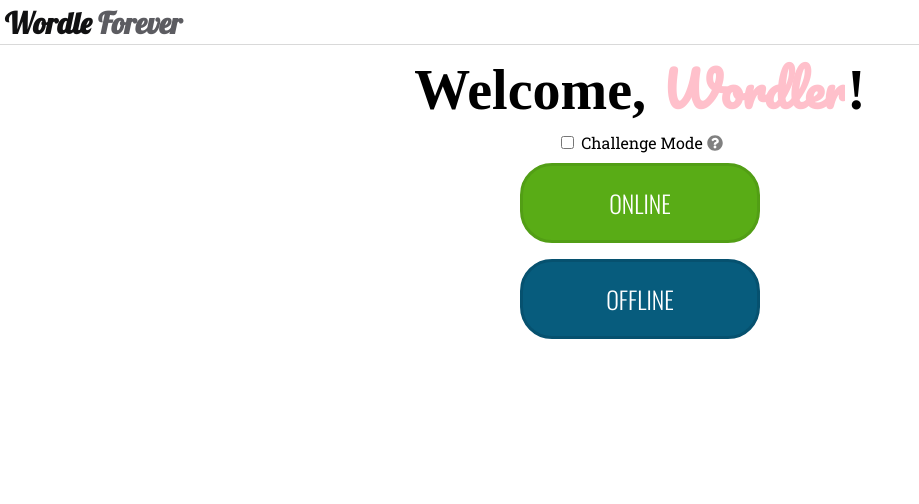
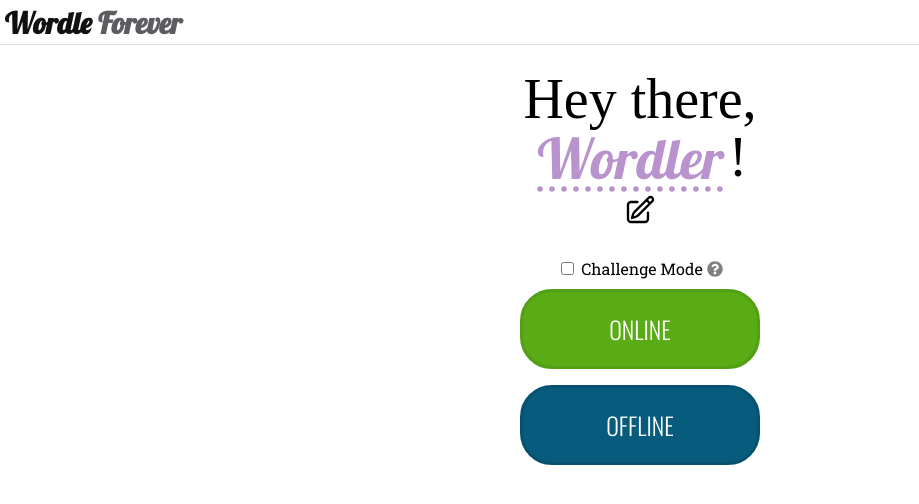
Before and after one commit to louieluuu/wordleforever, a React (Vite) app in the folder client/: page / in a window 1280 px wide. Shown: the top 504 px of the page, without its empty margins (0-919 px from the left). Built offline with nearby package versions, Linux system fonts and the light colour scheme; no server answers; the HTML template or start-up script is replaced by a standard one; a web font is replaced by a local one.

Commit message:
Style username form

```diff
--- a/client/src/components/WelcomeMessage.jsx
+++ b/client/src/components/WelcomeMessage.jsx
@@ -1,4 +1,5 @@
 import React, { useRef, useEffect } from "react"
+import { HiOutlinePencilSquare } from "react-icons/hi2"
 
 function WelcomeMessage({ username, setUsername, inputWidth, setInputWidth }) {
   const usernameRef = useRef(null)
@@ -28,31 +29,47 @@
     }
   }
 
-  function handleUserNameClick() {
+  function setCaretInvisible() {
+    usernameRef.current.style.caretColor = "transparent"
+  }
+
+  function setCaretPosition() {
+    // This hsl works pretty well for both light and dark mode.
+    usernameRef.current.style.caretColor = "hsl(50, 50%, 40%)"
+    const length = usernameRef.current.value.length
+    usernameRef.current.setSelectionRange(length, length)
+  }
+
+  function focusUsernameForm() {
     if (usernameRef.current) {
-      setTimeout(() => {
-        usernameRef.current.select()
-      }, 0)
+      usernameRef.current.focus()
     }
   }
 
   return (
     <div className="welcome-message">
-      <h1>Welcome, </h1>
+      Hey there,
+      <div className="username-line">
         <input
           ref={usernameRef}
-        className="username"
+          className="username-form"
           type="text"
           value={username}
           onChange={handleUserNameChange}
           onBlur={handleUserNameChange}
-        onClick={handleUserNameClick}
+          onClick={setCaretPosition}
+          onMouseDown={setCaretInvisible}
           style={{ width: `${inputWidth}px` }}
         />
+        !
         <span ref={textWidthRef} className="hidden-span">
           {username}
         </span>
-      <h1>!</h1>
+      </div>
+      <HiOutlinePencilSquare
+        className="username-form__pencil"
+        onClick={focusUsernameForm}
+      />
     </div>
   )
 }
--- a/client/src/index.scss
+++ b/client/src/index.scss
@@ -36,6 +36,9 @@
 
   --btn-online-hover: hsl(93, 77%, 48%);
   --btn-offline-hover: hsl(197, 89%, 36%);
+
+  --username: hsl(278, 37%, 69%);
+  --username-hover: brightness(110%);
 }
 
 // Button colours
@@ -44,6 +47,10 @@
 
 $btn-online-hover: var(--btn-online-hover);
 $btn-offline-hover: var(--btn-offline-hover);
+
+// Miscellaneous
+$username: var(--username);
+$username-hover: var(--username-hover);
 
 .navbar {
   display: flex;
@@ -178,28 +185,43 @@
 }
 
 .welcome-message {
-  text-align: center;
-
-  h1 {
+  display: flex;
+  flex-direction: column;
+  align-items: center;
   font-family: "Calistoga";
   font-size: 3.5rem;
-    margin-bottom: 0;
-    margin-left: 0;
-    display: inline;
-    padding: 0;
+  line-height: 0.8;
+  margin-block: 2rem;
 }
 
-  .username {
-    font-size: 3rem;
-    font-family: "Pacifico", cursive;
-    font-weight: bold;
-    color: pink;
+.username-line {
+  display: flex;
+  flex-direction: row;
+  line-height: 1.28;
+}
+
+.username-form {
+
+  display: flex;
+  color: $username;
+  background-color: transparent;
+  text-align: center;
   border: none;
   outline: none;
   cursor: pointer;
+  font-family: "Lobster";
+  font-size: 3.5rem;
+  text-decoration: underline dotted;
+  text-underline-offset: 0.5rem;
 
-    &::selection {
-      background: hsl(0, 0%, 95%);
+  &:hover {
+    filter: $username-hover;
+  }
+
+  &__pencil {
+    font-size: 2rem;
+    stroke-width: 0.11rem;
+    cursor: pointer;
   }
 }
 
@@ -207,10 +229,8 @@
   position: absolute;
   visibility: hidden;
   white-space: nowrap;
-    font-family: "Pacifico", cursive;
-    font-size: 3rem;
-    font-weight: bold;
-  }
+  font-family: "Lobster";
+  font-size: 3.5rem;
 }
 
 .game-container {
```
Also changed, not shown: 1 other file (tests, documents, lock files or other folders). Lines whose indentation alone changed are shown as unchanged.
